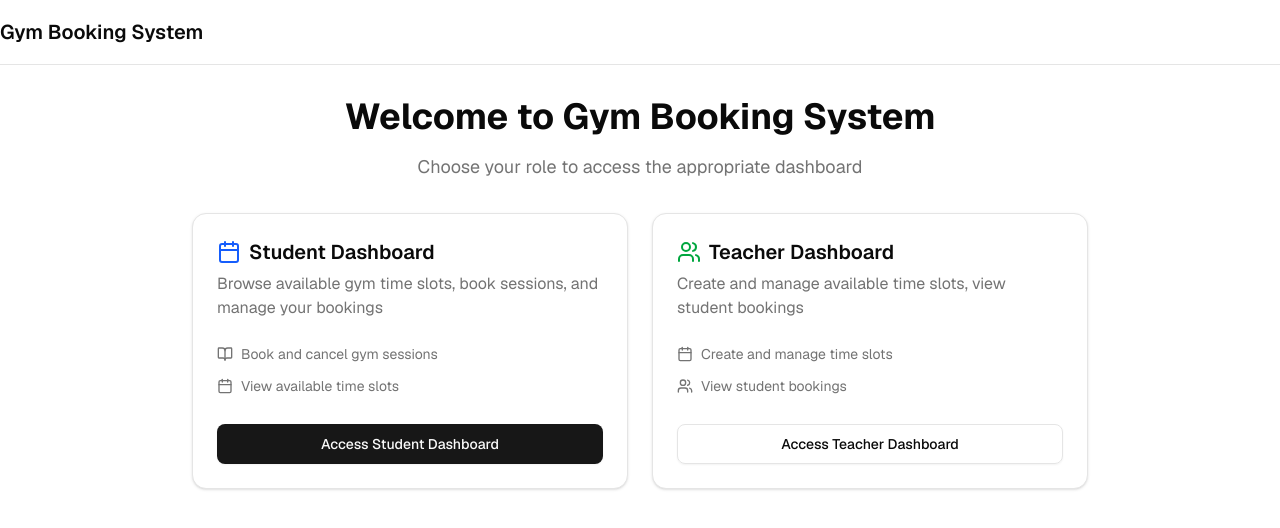
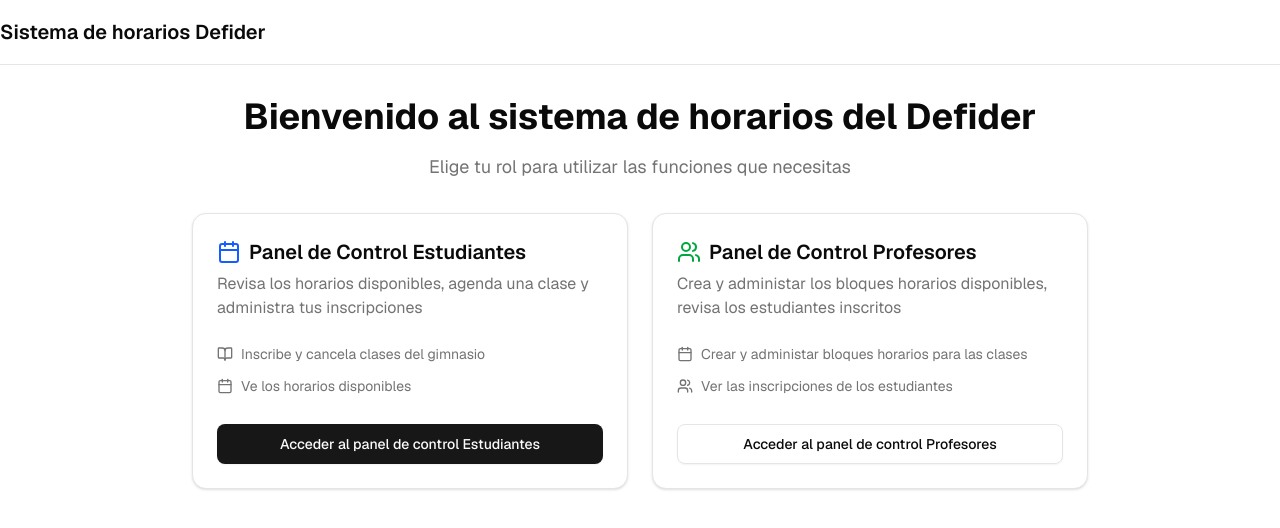
Before and after one commit to benjamin-Olguin/proyecto-diu, a Next.js app: page / in a window 1280 px wide. Shown: the top 528 px of the page. Built offline with nearby package versions, Linux system fonts and the light colour scheme.

Commit message:
Traduccion interfaces

```diff
--- a/app/page.tsx
+++ b/app/page.tsx
@@ -10,14 +10,14 @@ export default function HomePage() {
     <div className="min-h-screen bg-background">
       <header className="border-b bg-card">
         <div className="container flex h-16 items-center">
-          <h2 className="text-xl font-semibold">Gym Booking System</h2>
+          <h2 className="text-xl font-semibold">Sistema de horarios Defider</h2>
         </div>
       </header>
 
       <main className="container py-8">
         <div className="mb-8 text-center">
-          <h1 className="text-4xl font-bold text-balance mb-4">Welcome to Gym Booking System</h1>
-          <p className="text-muted-foreground text-lg">Choose your role to access the appropriate dashboard</p>
+          <h1 className="text-4xl font-bold text-balance mb-4">Bienvenido al sistema de horarios del Defider</h1>
+          <p className="text-muted-foreground text-lg">Elige tu rol para utilizar las funciones que necesitas</p>
         </div>
 
         <div className="grid gap-6 md:grid-cols-2 max-w-4xl mx-auto">
@@ -25,25 +25,25 @@ export default function HomePage() {
             <CardHeader>
               <CardTitle className="flex items-center gap-2 text-xl">
                 <Calendar className="h-6 w-6 text-blue-600" />
-                Student Dashboard
+                Panel de Control Estudiantes
               </CardTitle>
               <CardDescription className="text-base">
-                Browse available gym time slots, book sessions, and manage your bookings
+                Revisa los horarios disponibles, agenda una clase y administra tus inscripciones
               </CardDescription>
             </CardHeader>
             <CardContent>
               <div className="space-y-3">
                 <div className="flex items-center gap-2 text-sm text-muted-foreground">
                   <BookOpen className="h-4 w-4" />
-                  Book and cancel gym sessions
+                  Inscribe y cancela clases del gimnasio
                 </div>
                 <div className="flex items-center gap-2 text-sm text-muted-foreground">
                   <Calendar className="h-4 w-4" />
-                  View available time slots
+                  Ve los horarios disponibles
                 </div>
                 <Link href="/student">
                   <Button className="w-full mt-4" size="lg">
-                    Access Student Dashboard
+                    Acceder al panel de control Estudiantes
                   </Button>
                 </Link>
               </div>
@@ -54,25 +54,26 @@ export default function HomePage() {
             <CardHeader>
               <CardTitle className="flex items-center gap-2 text-xl">
                 <Users className="h-6 w-6 text-green-600" />
-                Teacher Dashboard
+                Panel de Control Profesores
               </CardTitle>
               <CardDescription className="text-base">
-                Create and manage available time slots, view student bookings
+                Crea y administar los bloques horarios disponibles, revisa los estudiantes inscritos
+
               </CardDescription>
             </CardHeader>
             <CardContent>
               <div className="space-y-3">
                 <div className="flex items-center gap-2 text-sm text-muted-foreground">
                   <Calendar className="h-4 w-4" />
-                  Create and manage time slots
+                  Crear y administar bloques horarios para las clases
                 </div>
                 <div className="flex items-center gap-2 text-sm text-muted-foreground">
                   <Users className="h-4 w-4" />
-                  View student bookings
+                  Ver las inscripciones de los estudiantes
                 </div>
                 <Link href="/teacher">
                   <Button className="w-full mt-4 bg-transparent" size="lg" variant="outline">
-                    Access Teacher Dashboard
+                   Acceder al panel de control Profesores
                   </Button>
                 </Link>
               </div>
--- a/app/student/page.tsx
+++ b/app/student/page.tsx
@@ -19,17 +19,17 @@ export default function StudentPage() {
           <Link href="/">
             <Button variant="ghost" size="sm" className="gap-2">
               <ArrowLeft className="h-4 w-4" />
-              Back to Home
+              Volver al inicio
             </Button>
           </Link>
-          <h2 className="text-xl font-semibold">Student Dashboard</h2>
+          <h2 className="text-xl font-semibold">Panel de control estudiantes</h2>
         </div>
       </header>
 
       <main className="container py-8">
         <div className="mb-8">
-          <h1 className="text-3xl font-bold text-balance">Student Dashboard</h1>
-          <p className="text-muted-foreground mt-2">Book gym sessions and manage your schedule</p>
+          <h1 className="text-3xl font-bold text-balance">Panel de control estudiantes</h1>
+          <p className="text-muted-foreground mt-2">Inscribe clases y administra tu horario</p>
         </div>
 
         <div className="flex gap-4 mb-6">
@@ -39,7 +39,7 @@ export default function StudentPage() {
             className="gap-2"
           >
             <Calendar className="h-4 w-4" />
-            Book Sessions
+            Inscripcion clases
           </Button>
           <Button
             variant={activeTab === "bookings" ? "default" : "outline"}
@@ -47,7 +47,7 @@ export default function StudentPage() {
             className="gap-2"
           >
             <BookOpen className="h-4 w-4" />
-            My Bookings
+            Mis clases
           </Button>
         </div>
 
--- a/app/teacher/page.tsx
+++ b/app/teacher/page.tsx
@@ -19,17 +19,17 @@ export default function TeacherPage() {
           <Link href="/">
             <Button variant="ghost" size="sm" className="gap-2">
               <ArrowLeft className="h-4 w-4" />
-              Back to Home
+              Volver al Inicio
             </Button>
           </Link>
-          <h2 className="text-xl font-semibold">Teacher Dashboard</h2>
+          <h2 className="text-xl font-semibold">Panel de control profesores</h2>
         </div>
       </header>
 
       <main className="container py-8">
         <div className="mb-8">
-          <h1 className="text-3xl font-bold text-balance">Teacher Dashboard</h1>
-          <p className="text-muted-foreground mt-2">Manage your time slots and view student bookings</p>
+          <h1 className="text-3xl font-bold text-balance">Panel de control profesores</h1>
+          <p className="text-muted-foreground mt-2"> Seleccione los bloques horarios de las clases y vea las inscripciones de los estudiantes</p>
         </div>
 
         <div className="flex gap-4 mb-6">
@@ -39,7 +39,7 @@ export default function TeacherPage() {
             className="gap-2"
           >
             <Calendar className="h-4 w-4" />
-            Manage Slots
+            Administrar horarios
           </Button>
           <Button
             variant={activeTab === "bookings" ? "default" : "outline"}
@@ -47,7 +47,7 @@ export default function TeacherPage() {
             className="gap-2"
           >
             <Users className="h-4 w-4" />
-            View Bookings
+            Ver inscripciones
           </Button>
         </div>
 
--- a/components/teacher/slot-management.tsx
+++ b/components/teacher/slot-management.tsx
@@ -189,7 +189,7 @@ export function SlotManagement() {
   }
 
   const formatDate = (dateString: string) => {
-    return new Date(dateString).toLocaleDateString("en-US", {
+    return new Date(dateString).toLocaleDateString("es-ES", {
       weekday: "short",
       year: "numeric",
       month: "short",
@@ -226,15 +226,15 @@ export function SlotManagement() {
             <div>
               <CardTitle className="flex items-center gap-2">
                 <Calendar className="h-5 w-5" />
-                Manage Time Slots
+                Administrar bloques horarios
               </CardTitle>
-              <CardDescription>Create and manage your available gym time slots (Monday-Friday only)</CardDescription>
+              <CardDescription>Crea y administra bloques horarios (Solo de lunes a viernes)</CardDescription>
             </div>
             <Dialog open={isDialogOpen} onOpenChange={setIsDialogOpen}>
               <DialogTrigger asChild>
                 <Button className="gap-2">
                   <Plus className="h-4 w-4" />
-                  Add Slot
+                  Agregar clase
                 </Button>
               </DialogTrigger>
               <DialogContent>
@@ -247,7 +247,7 @@ export function SlotManagement() {
                 <form onSubmit={handleSubmit}>
                   <div className="space-y-4">
                     <div className="space-y-2">
-                      <Label htmlFor="date">Date</Label>
+                      <Label htmlFor="date">Fecha</Label>
                       <Input
                         id="date"
                         type="date"
@@ -257,12 +257,12 @@ export function SlotManagement() {
                         required
                       />
                       {formData.date && !isWeekday(formData.date) && (
-                        <p className="text-sm text-destructive">Gym is only open Monday through Friday</p>
+                        <p className="text-sm text-destructive">El gimansio solo esta abierto de lunes a viernes</p>
                       )}
                     </div>
 
                     <div className="space-y-2">
-                      <Label htmlFor="timeSlot">Time Slot</Label>
+                      <Label htmlFor="timeSlot">Bloque horario</Label>
                       <Select
                         value={formData.selectedSlot?.id.toString() || ""}
                         onValueChange={(value) => {
@@ -272,7 +272,7 @@ export function SlotManagement() {
                         disabled={!formData.date || !isWeekday(formData.date)}
                       >
                         <SelectTrigger>
-                          <SelectValue placeholder="Select a time slot" />
+                          <SelectValue placeholder="Selecciona un bloque horario" />
                         </SelectTrigger>
                         <SelectContent>
                           {availableSlots.map((slot) => (
@@ -288,7 +288,7 @@ export function SlotManagement() {
                     </div>
 
                     <div className="space-y-2">
-                      <Label htmlFor="capacity">Capacity</Label>
+                      <Label htmlFor="capacity">Capacidad</Label>
                       <Input
                         id="capacity"
                         type="number"
@@ -357,7 +357,7 @@ export function SlotManagement() {
         <CardHeader>
           <CardTitle className="flex items-center gap-2">
             <Clock className="h-5 w-5" />
-            Upcoming Slots
+            Proximas clases
           </CardTitle>
           <CardDescription>Your scheduled time slots</CardDescription>
         </CardHeader>
@@ -397,7 +397,7 @@ export function SlotManagement() {
                             <div className="flex items-center gap-1">
                               <Users className="h-4 w-4" />
                               <span>
-                                {bookedCount} / {slot.capacity} booked
+                                {bookedCount} / {slot.capacity} inscritos
                               </span>
                             </div>
                           </div>
```
Also changed, not shown: components/student/weekly-booking-calendar.tsx (+7 -7 lines), components/teacher/weekly-slot-calendar.tsx (+11 -11 lines), 1 other file (tests, documents, lock files or other folders).
